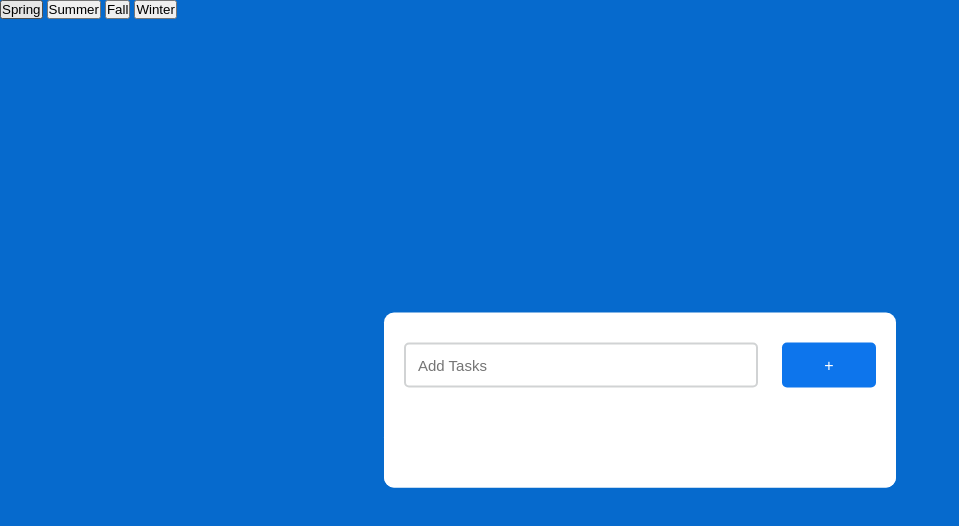
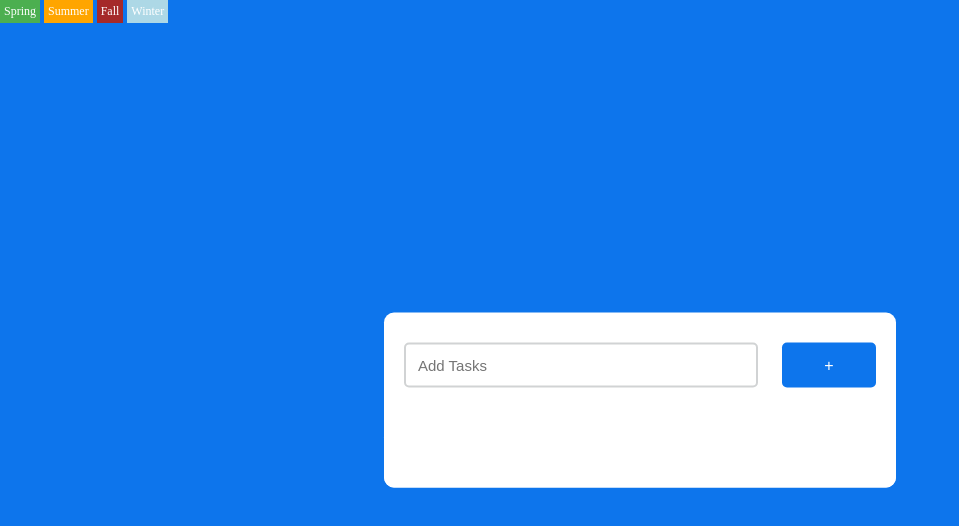
Before and after one commit to owenm-26/To-Do-List, a plain HTML site: page index.html in a window 1280 px wide. Shown: the whole page, without its empty margins (0-959 px from the left). Drawn offline with Linux system fonts and the light colour scheme.

Commit message:
Update style.css

```diff
--- a/style.css
+++ b/style.css
@@ -8,7 +8,7 @@
 
 body{
     height: 100vh;
-    background: #066acd;
+    background-color: #0d75ec;
 }
 
 .container{
@@ -97,3 +97,51 @@ body{
     width: 40px;
     border-radius: 5px;
 }
+
+#Spring{
+    background-color: #4CAF50; /* Green */
+  border: none;
+  color: white;
+  padding: 4px 4px;
+  text-align: center;
+  text-decoration: none;
+  font-family: 'Times New Roman', Times, serif;
+  display: inline-block;
+  font-size: 12px;
+}
+
+#Summer{
+    background-color: orange; /* orange */
+  border: none;
+  color: white;
+  padding: 4px 4px;
+  text-align: center;
+  text-decoration: none;
+  font-family: 'Times New Roman', Times, serif;
+  display: inline-block;
+  font-size: 12px;
+}
+
+#Fall{
+    background-color: brown; /* brown */
+  border: none;
+  color: white;
+  padding: 4px 4px;
+  text-align: center;
+  text-decoration: none;
+  font-family: 'Times New Roman', Times, serif;
+  display: inline-block;
+  font-size: 12px;
+}
+
+#Winter{
+    background-color: lightblue; /* Green */
+  border: none;
+  color: white;
+  padding: 4px 4px;
+  text-align: center;
+  text-decoration: none;
+  font-family: 'Times New Roman', Times, serif;
+  display: inline-block;
+  font-size: 12px;
+}
```
